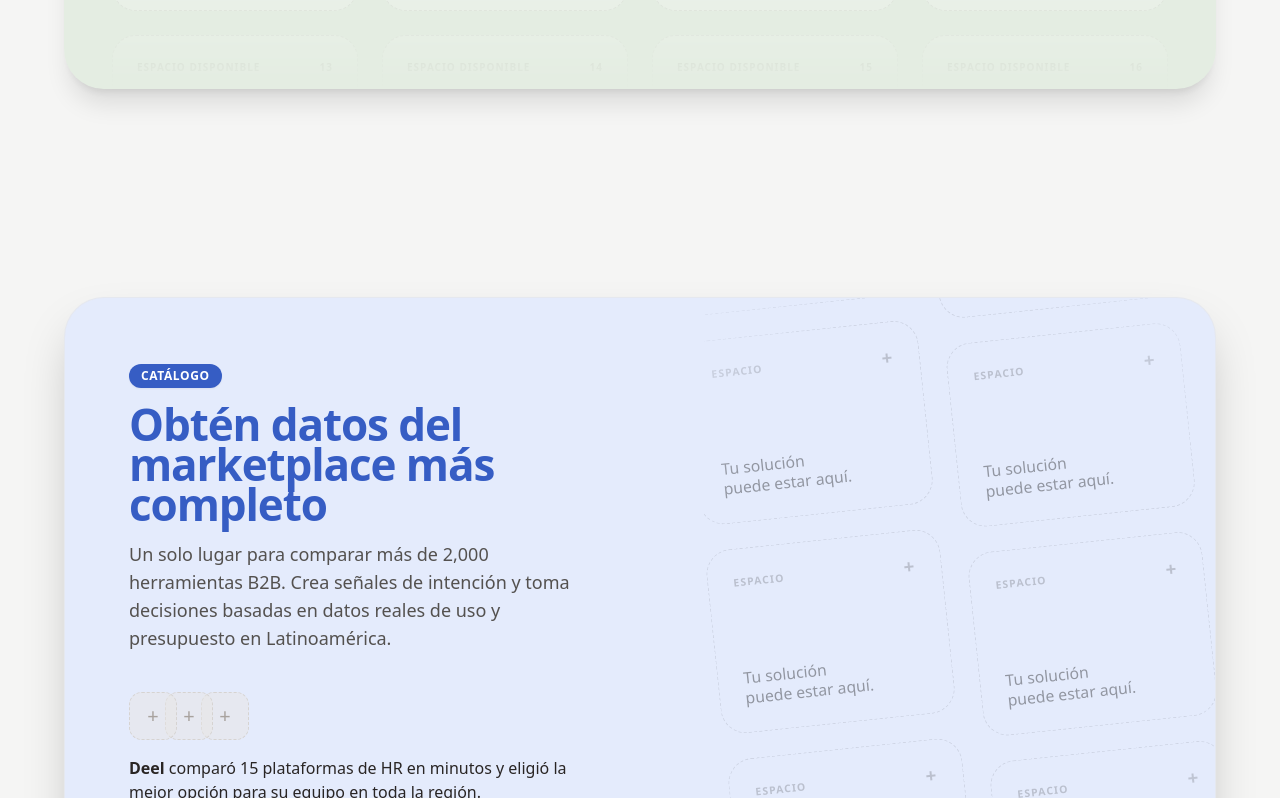
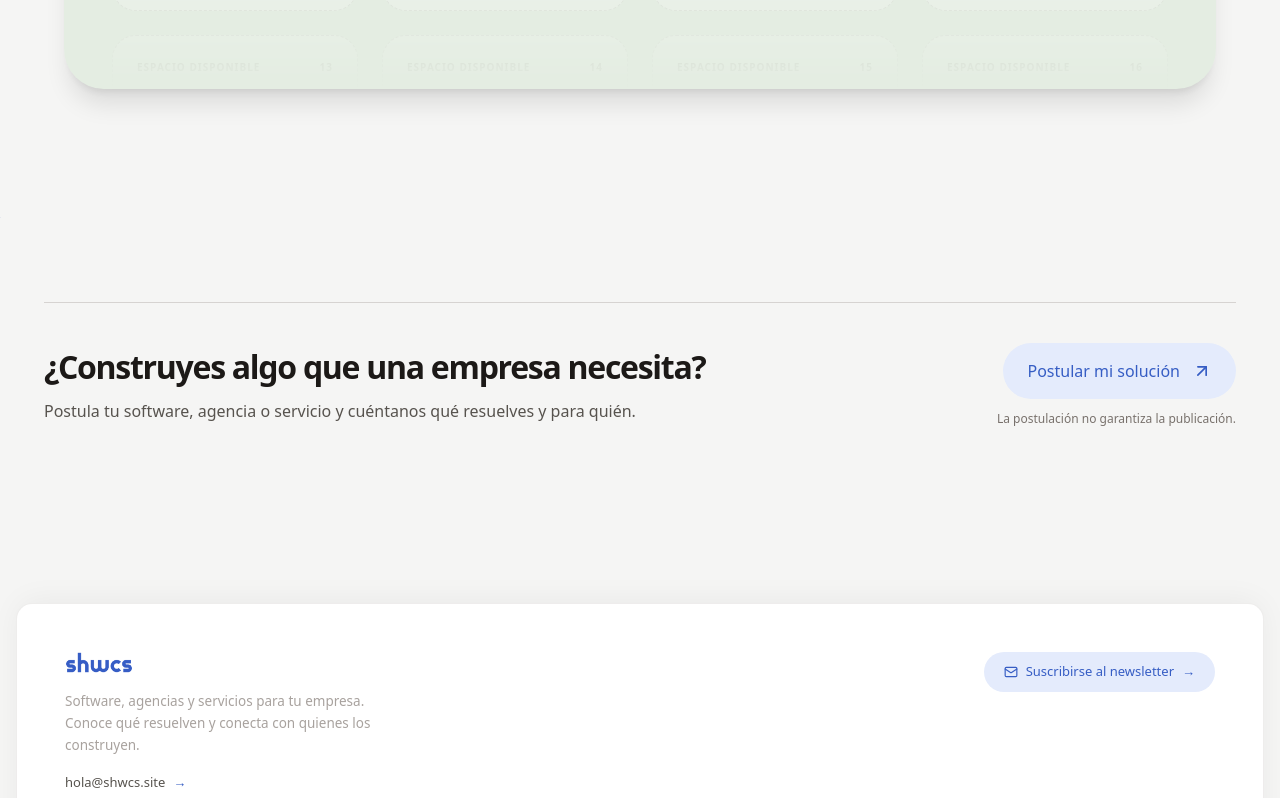
Before and after one commit to mxfounders/showcasemx, a Next.js app: page /aplicar in a window 1280 px wide. Shown: the part 3055-3853 px from the top of the page. Built offline with nearby package versions, Linux system fonts and the light colour scheme; no server answers; the database is empty.

Commit message:
style(landing): fix grid cutoff by applying linear gradient mask to container bounds

```diff
--- a/src/components/landing-stacking-cards.tsx
+++ b/src/components/landing-stacking-cards.tsx
@@ -188,7 +188,13 @@
 
 const RightVisual = ({ id, color }: { id: string; color: string }) => {
   return (
-    <div className="absolute inset-0 flex items-center justify-center pointer-events-none overflow-hidden">
+    <div
+      className="absolute inset-0 flex items-center justify-center pointer-events-none overflow-hidden"
+      style={{
+        maskImage: 'linear-gradient(to bottom, transparent, black 15%, black 85%, transparent)',
+        WebkitMaskImage: 'linear-gradient(to bottom, transparent, black 15%, black 85%, transparent)'
+      }}
+    >
       {/* Unified 2-Column Floating Grid */}
       <MockupGridVisual color={color} />
     </div>
@@ -197,13 +203,7 @@
 
 const MockupGridVisual = ({ color }: { color: string }) => {
   return (
-    <div
-      className="absolute inset-[-30%] flex gap-4 sm:gap-6 items-center justify-center rotate-[-6deg] scale-105"
-      style={{
-        maskImage: 'radial-gradient(ellipse at center, black 40%, transparent 70%)',
-        WebkitMaskImage: 'radial-gradient(ellipse at center, black 40%, transparent 70%)'
-      }}
-    >
+    <div className="absolute inset-[-30%] flex gap-4 sm:gap-6 items-center justify-center rotate-[-6deg] scale-105">
       {/* Column 1 - Scrolling Down */}
       <motion.div
         animate={{ y: ["-25%", "0%"] }}
```
